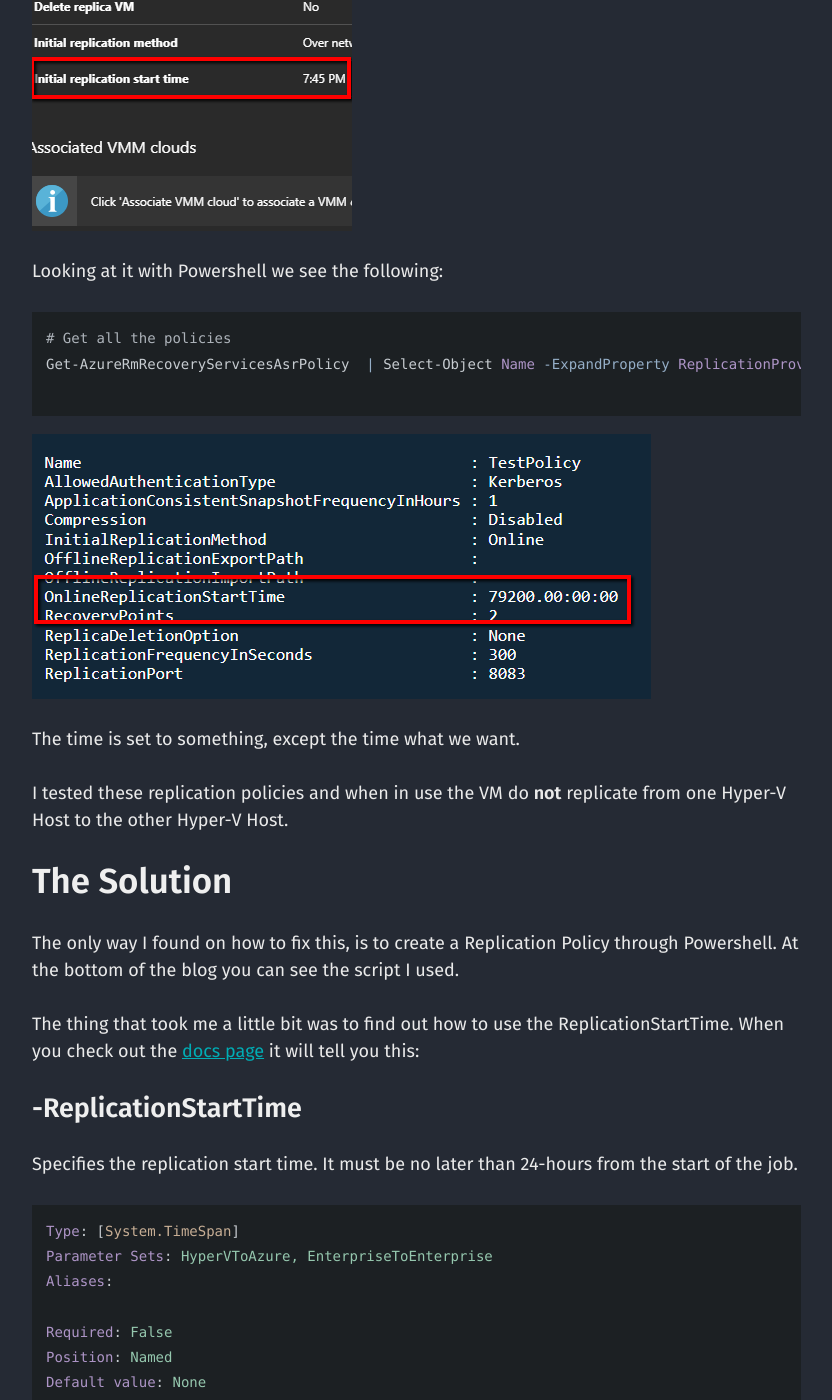
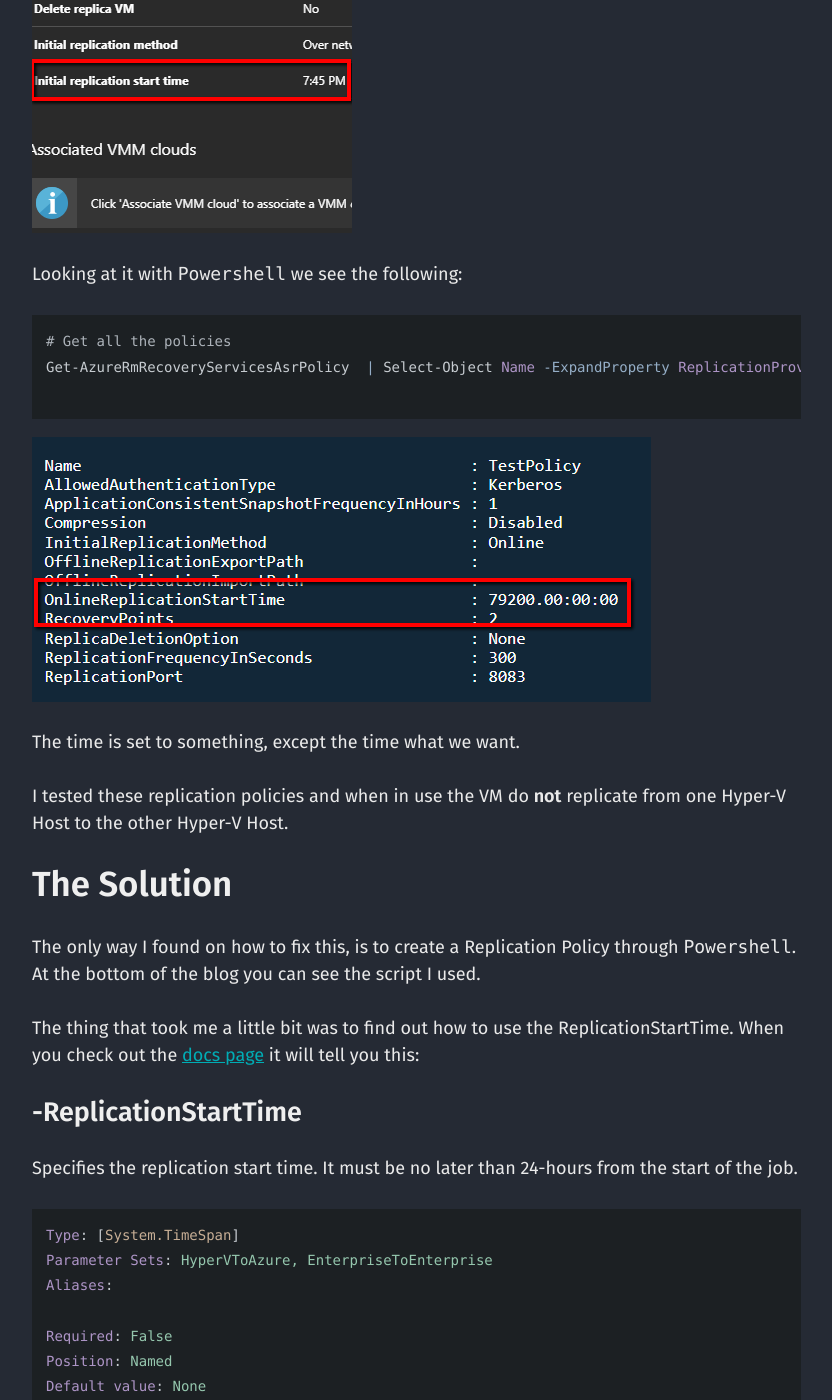
Before and after one commit to energetic-it/energetic-it.github.io, a Jekyll site: the page built from _posts/2018-08-21-azure-site-recovery-replication-policy-bug.md, in a window 1280 px wide and 1400 px high, scrolled down 3478 px. Shown: the whole window, without its empty margins (40-872 px from the left). Built offline with Jekyll 4.4.1, drawn with Linux system fonts in a browser that asks for light colours; some of the changed text lies outside the part shown.

Commit message:
testing the comments and front matter (#2)
* changed paginate to 6

* added comments and changed the powershell format

* copied the favicon to root

* testing the published false

````diff
--- a/_config.yml
+++ b/_config.yml
@@ -48,7 +48,7 @@
   path: atom.xml
 
 # Pagination - https://jekyllrb.com/docs/pagination/
-paginate: 10
+paginate: 6
 paginate_path: /page:num/
 
 # Exclude from processing.
--- a/_posts/2018-08-21-azure-site-recovery-replication-policy-bug.md
+++ b/_posts/2018-08-21-azure-site-recovery-replication-policy-bug.md
@@ -20,13 +20,13 @@
 
 After creating a new replication policy, __nothing__ worked anymore. At first I figured it was due to the update of the agents on the System Center Virtual Machine Manager (SCVMM) servers.
 
-In comes __Powershell__ to the rescue :)
+In comes `Powershell` to the rescue :)
 
 ## TL;DR
 
 - This issue is as of this date still unresolved by Microsoft.
 - When a new Replication Policy is created (through the portal), the Initial replication start time is created wrong.
-- As far as I know the only way to fix this, is to create the replication policy through Powershell.
+- As far as I know the only way to fix this, is to create the replication policy through `Powershell`.
 - __The impact__ is that the Replication Policy breaks everything if the initial time to synchronize isn't correct.
   - It won't synchronize and it will give errors that don't point towards the replication policy.
   - VM's will not replicate, ASR will not work.
@@ -68,7 +68,7 @@
 Once the replication policy has been created, and you click back into the newly created policy, it shows 07:45 PM. Even though in this example we put in 10:00PM.
 ![asr-vault-manage-replication-policy-init-time.png](/assets/images/asr-vault-manage-replication-policy-init-time.png)
 
-Looking at it with Powershell we see the following:
+Looking at it with `Powershell` we see the following:
 
 ```powershell
 # Get all the policies
@@ -84,7 +84,7 @@
 
 ## The Solution
 
-The only way I found on how to fix this, is to create a Replication Policy through Powershell.
+The only way I found on how to fix this, is to create a Replication Policy through `Powershell`.
 At the bottom of the blog you can see the script I used.
 
 The thing that took me a little bit was to find out how to use the ReplicationStartTime.
@@ -139,7 +139,7 @@
 
 ## The Script
 
-> Note: don't forget to update the Azure.RM modules, this bit me in the beginning, my old scripts did not work anymore because of some changes.
+> Note: don't forget to update the `Azure.RM modules`, this bit me in the beginning, my old scripts did not work anymore because of some changes.
 
 ```powershell
 #Requires -Modules AzureRM.profile, AzureRM.RecoveryServices, AzureRM.RecoveryServices.SiteRecovery
````
Also changed, not shown: other parts of _posts/2018-08-21-azure-site-recovery-replication-policy-bug.md (+2 -2 lines), about.md (+1 -0 lines), favicon.ico (added).
